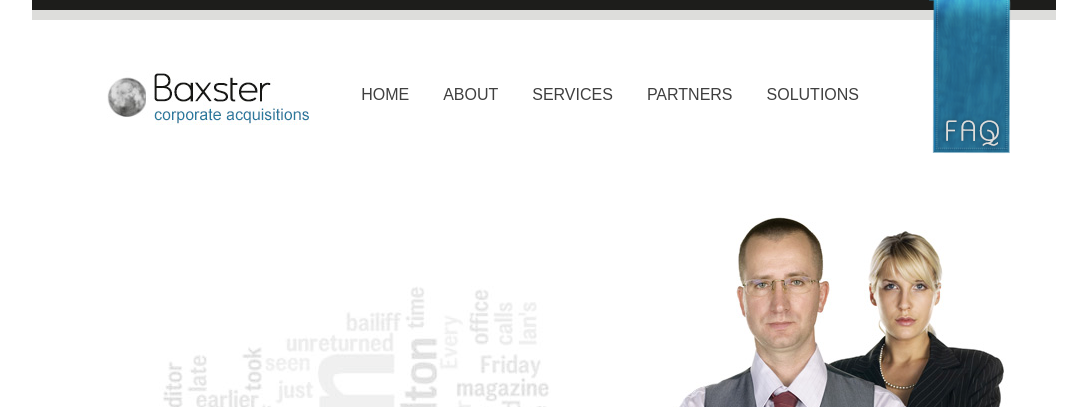
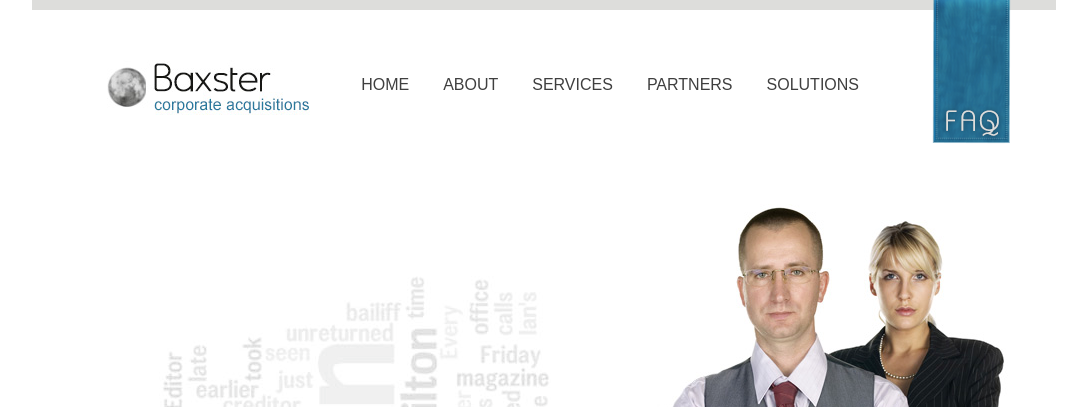
Before and after one commit to sadiel1989/F11, a plain HTML site: page Сайт/index.html in a window 1280 px wide. Shown: the top 407 px of the page, without its empty margins (96-1183 px from the left). Drawn offline with Linux system fonts and the light colour scheme.

Commit message:
Version2

```diff
--- a/Сайт/index.html
+++ b/Сайт/index.html
@@ -5,7 +5,7 @@
 	<link rel="stylesheet" type="text/css" href="style.css">
 </head>
 <body>
-	<div class="ramka"></div>
+
 	<div class="ramka2"></div>
 	<div class="faq"></div>
 	<div class="logo"><a href="#"></a></div>
```
